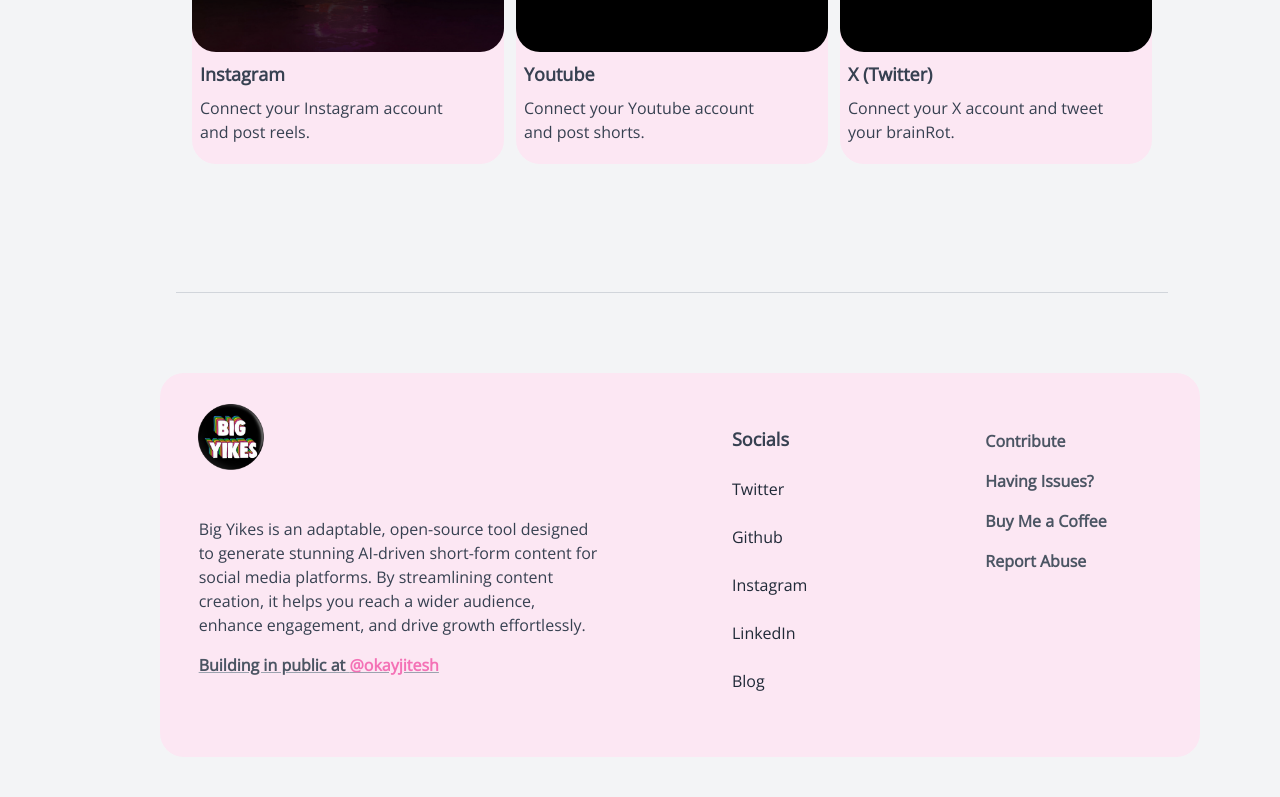
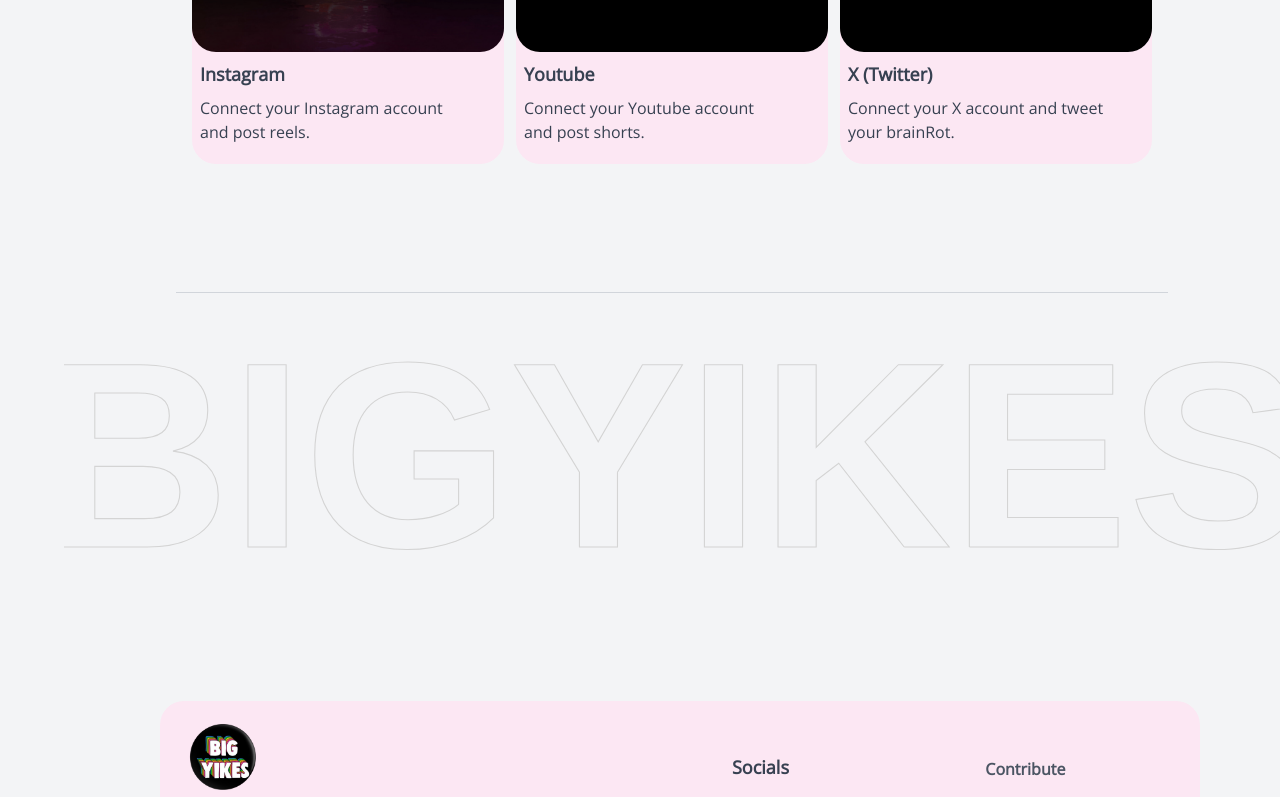
Before and after one commit to Jitesh-Raghav/BigYikes.js, a React (Vite) app: page / in a window 1280 px wide. Shown: the part 2000-2797 px from the top of the page. Built offline with nearby package versions, Linux system fonts and the light colour scheme.

Commit message:
added text hover effect

```diff
--- a/src/Components/Landing.jsx
+++ b/src/Components/Landing.jsx
@@ -82,11 +82,11 @@
 
                 <div className='h-22rem w-1/2 bg-pink-300 rounded-xl'>
                     <div className='p-4 flex gap-3 w-full'>
-                        <video src="/Example1.mp4" muted loop autoPlay className="h-22rem w-80 object-contain rounded-xl" />
-                        <video src="/Example.mp4" muted loop autoPlay className="h-22rem w-80 object-contain rounded-xl" />
+                        <video src="/Example1.mp4" muted loop autoPlay className="h-22rem w-80 object-contain rounded-xl cursor-pointer" />
+                        <video src="/Example.mp4" muted loop autoPlay className="h-22rem w-80 object-contain rounded-xl cursor-pointer" />
                     </div>
                     {/* <p className='p-3 text-3xl font-Sanso text-white text-center font-extrabold'>CREATE YOUR ROTS WITH STORIES</p> */}
-                    <TypewriterEffectSmooth words={words} className="text-center ml-2 top-0" />
+                    <TypewriterEffectSmooth words={words} className="text-center ml-4 top-0" />
                     {/* <p className='text-center ml-2 top-0'>Generate Rots with <span className='text-pink-700'>BikeYikes.js</span></p> */}
                 </div>
             </main>
--- a/src/Components/PageTwo.jsx
+++ b/src/Components/PageTwo.jsx
@@ -1,6 +1,5 @@
 import React from 'react'
-import XIcon from '@mui/icons-material/X';
-import GitHubIcon from '@mui/icons-material/GitHub';
+import { TextHoverEffect } from "./ui/text-hover-effect";
 
 const PageTwo = () => {
   return (
@@ -68,9 +67,12 @@
        {/* <div className='w-[80%] rounded-3xl ml-44 mr-80 pt-4 mt-10'>
           <p className='text-4xl font-Sanso px-4 text-gray-700 font-semibold'>Join the waitlist</p>
         </div> */}
-       <div className='flex justify-around mx-20 ml-40 mt-20 bg-pink-100 rounded-3xl'>
+        <div className="h-[23rem] ml-16 flex items-center justify-center">
+      <TextHoverEffect text="BIGYIKES" />
+        </div>
+       <div className='flex justify-around mx-20 ml-40 mt-10 bg-pink-100 rounded-3xl'>
           <div className='h-96 w-1/2 rounded-3xl'>
-            <img className='w-20 m-6 cursor-pointer' src="/icoon.png" alt="" />
+            <img className='w-20 m-4 cursor-pointer' src="/icoon.png" alt="" />
             <p className='px-8 pt-4 font-Sanso text-gray-700 text-md mr-14'>Big Yikes is an adaptable, open-source tool designed to generate stunning AI-driven short-form content for social media platforms. By streamlining content creation, it helps you reach a wider audience, enhance engagement, and drive growth effortlessly.</p>
             <p className='font-semibold px-8 pt-4 font-Sanso text-gray-600 underline decoration-gray-400'>Building in public at <span className='cursor-pointer text-pink-400'>@okayjitesh</span></p>
             </div>
--- /dev/null
+++ b/src/Components/ui/text-hover-effect.jsx
@@ -0,0 +1,115 @@
+"use client";
+import React, { useRef, useEffect, useState } from "react";
+import { motion } from "framer-motion";
+
+export const TextHoverEffect = ({
+  text,
+  duration
+}) => {
+  const svgRef = useRef(null);
+  const [cursor, setCursor] = useState({ x: 0, y: 0 });
+  const [hovered, setHovered] = useState(false);
+  const [maskPosition, setMaskPosition] = useState({ cx: "50%", cy: "50%" });
+
+  useEffect(() => {
+    if (svgRef.current && cursor.x !== null && cursor.y !== null) {
+      const svgRect = svgRef.current.getBoundingClientRect();
+      const cxPercentage = ((cursor.x - svgRect.left) / svgRect.width) * 100;
+      const cyPercentage = ((cursor.y - svgRect.top) / svgRect.height) * 100;
+      setMaskPosition({
+        cx: `${cxPercentage}%`,
+        cy: `${cyPercentage}%`,
+      });
+    }
+  }, [cursor]);
+
+  return (
+    (<svg
+      ref={svgRef}
+      width="100%"
+      height="100%"
+      viewBox="0 0 300 100"
+      xmlns="http://www.w3.org/2000/svg"
+      onMouseEnter={() => setHovered(true)}
+      onMouseLeave={() => setHovered(false)}
+      onMouseMove={(e) => setCursor({ x: e.clientX, y: e.clientY })}
+      className="select-none">
+      <defs>
+        <linearGradient
+          id="textGradient"
+          gradientUnits="userSpaceOnUse"
+          cx="50%"
+          cy="50%"
+          r="25%">
+          {hovered && (
+            <>
+              <stop offset="0%" stopColor={"var(--yellow-500)"} />
+              <stop offset="25%" stopColor={"var(--red-500)"} />
+              <stop offset="50%" stopColor={"var(--blue-500)"} />
+              <stop offset="75%" stopColor={"var(--cyan-500)"} />
+              <stop offset="100%" stopColor={"var(--violet-500)"} />
+            </>
+          )}
+        </linearGradient>
+
+        <motion.radialGradient
+          id="revealMask"
+          gradientUnits="userSpaceOnUse"
+          r="20%"
+          animate={maskPosition}
+          // example for a smoother animation below
+          //   transition={{
+          //     type: "spring",
+          //     stiffness: 300,
+          //     damping: 50,
+          //   }}
+          transition={{ duration: duration ?? 0, ease: "easeOut" }}>
+          <stop offset="0%" stopColor="white" />
+          <stop offset="100%" stopColor="black" />
+        </motion.radialGradient>
+        <mask id="textMask">
+          <rect x="0" y="0" width="100%" height="100%" fill="url(#revealMask)" />
+        </mask>
+      </defs>
+      <text
+        x="50%"
+        y="50%"
+        textAnchor="middle"
+        dominantBaseline="middle"
+        strokeWidth="0.3"
+        className="font-[helvetica] font-bold stroke-neutral-200 dark:stroke-neutral-800 fill-transparent text-7xl  "
+        style={{ opacity: hovered ? 0.7 : 0 }}>
+        {text}
+      </text>
+      <motion.text
+        x="50%"
+        y="50%"
+        textAnchor="middle"
+        dominantBaseline="middle"
+        strokeWidth="0.3"
+        className="font-[helvetica] font-bold fill-transparent text-7xl   stroke-neutral-300 dark:stroke-neutral-800"
+        initial={{ strokeDashoffset: 1000, strokeDasharray: 1000 }}
+        animate={{
+          strokeDashoffset: 0,
+          strokeDasharray: 1000,
+        }}
+        transition={{
+          duration: 4,
+          ease: "easeInOut",
+        }}>
+        {text}
+      </motion.text>
+      <text
+        x="50%"
+        y="50%"
+        textAnchor="middle"
+        dominantBaseline="middle"
+        stroke="url(#textGradient)"
+        strokeWidth="0.3"
+        mask="url(#textMask)"
+        className="font-[helvetica] font-bold fill-transparent text-7xl  ">
+        {text}
+      </text>
+    </svg>)
+  );
+};
--- a/src/Components/ui/typewriter-effect.jsx
+++ b/src/Components/ui/typewriter-effect.jsx
@@ -46,7 +46,7 @@
               <motion.span
                 initial={{ opacity: 0 }}
                 key={`char-${index}`}
-                className={cn(`dark:text-white text-black opacity-0 hidden`, word.className)}
+                className={cn(`dark:text-white text-white opacity-0 hidden`, word.className)}
               >
                 {char}
               </motion.span>
@@ -103,7 +103,7 @@
             {word.text.map((char, index) => (
               <span
                 key={`char-${index}`}
-                className={cn(`dark:text-white text-black`, word.className)}
+                className={cn(`dark:text-white text-white`, word.className)}
               >
                 {char}
               </span>
--- a/tailwind.config.js
+++ b/tailwind.config.js
@@ -1,3 +1,18 @@
+// /** @type {import('tailwindcss').Config} */
+// export default {
+//   content: [
+//     "./index.html",
+//     "./src/**/*.{js,ts,jsx,tsx}",
+//   ],
+//   theme: {
+//     extend: {fontFamily: {
+//       'Sanso': ['Sanso'],
+
+//     },},
+//   },
+//   plugins: [],
+// }
+
 /** @type {import('tailwindcss').Config} */
 export default {
   content: [
@@ -5,10 +20,40 @@
     "./src/**/*.{js,ts,jsx,tsx}",
   ],
   theme: {
-    extend: {fontFamily: {
-      'Sanso': ['Sanso'],
+    extend: {
+      fontFamily: {
+        'Sanso': ['Sanso'],
+      },
+      colors: {
+        customPink: '#ff77a9',
+        customBlue: '#0077ff',
+      },
+      spacing: {
+        '128': '32rem',
+        '144': '36rem',
+      },
+      borderRadius: {
+        'extra-large': '2rem',
+      },
+    },
+  },
+  darkMode: "class",
+  plugins: [addVariablesForColors],
+};
 
-    },},
-  },
-  plugins: [],
+// Import required dependencies
+const defaultTheme = require("tailwindcss/defaultTheme");
+const colors = require("tailwindcss/colors");
+const { default: flattenColorPalette } = require("tailwindcss/lib/util/flattenColorPalette");
+
+// Plugin to generate CSS variables for colors
+function addVariablesForColors({ addBase, theme }) {
+  let allColors = flattenColorPalette(theme("colors"));
+  let newVars = Object.fromEntries(
+    Object.entries(allColors).map(([key, val]) => [`--${key}`, val])
+  );
+
+  addBase({
+    ":root": newVars,
+  });
 }
```
